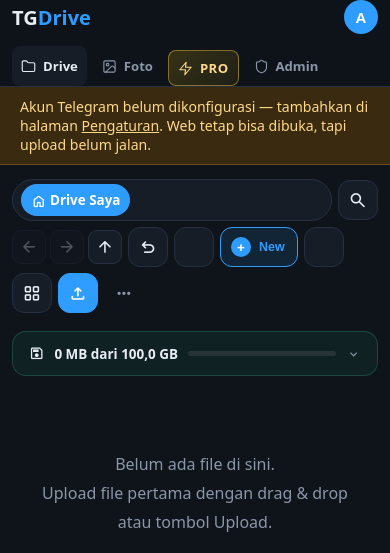
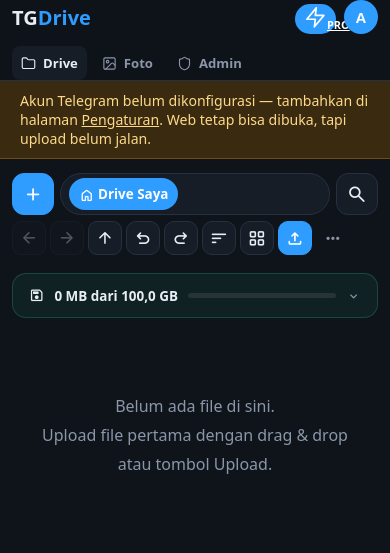
Before and after one commit to diyansantoso26/tgdrive-server, a Flask app: page /drive in a window 390 px wide. Shown: the top 553 px of the page. Run offline with Flask 3, Linux system fonts and the light colour scheme; the visitor is signed in with stand-in values (Sample User, id 1); data comes from the database, SQL or seed files in the repository; data that the repository does not hold is empty; some libraries are stand-ins or nearby versions.

Commit message:
Fix toolbar: font lengkap (sort/redo), New ikon di baris 1, dropdown fixed anti-keluar-layar, PRO badge di samping avatar

```diff
--- a/static/style.css
+++ b/static/style.css
@@ -128,7 +128,7 @@ label.btn{cursor:pointer}
   .wrap{padding:14px 12px 60px}
   .topbar{flex-wrap:wrap;height:auto;padding:8px 12px;gap:8px}
   .topbar nav{order:3;width:100%;overflow-x:auto}
-  .toolbar .tools{flex-wrap:wrap;gap:8px}
+  .toolbar .tools{gap:8px}
   .grid{grid-template-columns:repeat(auto-fill,minmax(140px,1fr))}
   .tl-grid{grid-template-columns:repeat(auto-fill,minmax(100px,1fr))}
   .login-card{margin:20px 12px}
@@ -213,7 +213,8 @@ button .mi,.btn .mi{vertical-align:-4px;font-size:1.15em}
 .locknote{font-size:.8rem;color:var(--muted);padding:6px 2px}
 
 /* ---- menu akun ---- */
-.accwrap{position:relative;margin-left:auto}
+.accwrap{position:relative;margin-left:auto;display:flex;align-items:center;gap:8px}
+.top-pro{font-size:.72rem;font-weight:700;padding:6px 10px;border-radius:20px;white-space:nowrap}
 .storage{margin-left:0}
 .avatar{width:34px;height:34px;border-radius:50%;background:var(--acc);color:var(--onacc);border:0;
   display:flex;align-items:center;justify-content:center;font-weight:800;font-size:15px;cursor:pointer;flex:none}
@@ -259,10 +260,10 @@ button .mi,.btn .mi{vertical-align:-4px;font-size:1.15em}
 /* tombol toolbar */
 .tbtn.on{border-color:var(--acc);color:var(--ink)}
 .tbtn:disabled{opacity:.35;cursor:default}
-/* menu overflow (⋯) */
+/* menu overflow (⋯) — fixed agar tidak terpotong overflow parent (Android) */
 .ovwrap{position:relative}
-.ovdrop{position:absolute;top:40px;right:0;min-width:200px;background:var(--card);border:1px solid var(--line);
-  border-radius:12px;box-shadow:0 12px 32px #0007;z-index:70;overflow:hidden;padding:4px}
+.ovdrop{position:fixed;min-width:210px;max-width:calc(100vw - 16px);background:var(--card);border:1px solid var(--line);
+  border-radius:12px;box-shadow:0 12px 32px #0007;z-index:200;overflow:hidden;padding:4px}
 .ovdrop .accmi{border-radius:8px}
 @media(max-width:720px){.topbar{gap:12px;padding:0 12px}.topbar nav a{padding:8px 9px;font-size:.82rem}}
 
@@ -312,9 +313,9 @@ button .mi,.btn .mi{vertical-align:-4px;font-size:1.15em}
 .ss-warn a{color:#b45309;font-weight:700}
 .ss-warn.crit{background:rgba(248,113,113,.1);border-color:rgba(248,113,113,.45);color:#dc2626}
 .ss-warn.crit a{color:#dc2626}
-/* dropdown tombol (upload / baru) */
+/* dropdown tombol (upload / baru) — fixed agar tidak terpotong overflow parent (Android) */
 .dpwrap{position:relative}
-.dpdrop{position:absolute;top:calc(100% + 6px);right:0;min-width:230px;background:var(--card);border:1px solid var(--line);border-radius:12px;box-shadow:0 12px 32px rgba(0,0,0,.45);padding:6px;z-index:60}
+.dpdrop{position:fixed;min-width:230px;max-width:calc(100vw - 16px);background:var(--card);border:1px solid var(--line);border-radius:12px;box-shadow:0 12px 32px rgba(0,0,0,.45);padding:6px;z-index:200}
 .dpdrop button{display:flex;width:100%;gap:10px;align-items:center;background:none;border:0;color:var(--ink);padding:10px 12px;border-radius:8px;cursor:pointer;font-size:.88rem;font-family:inherit;text-align:left}
 .dpdrop button:hover{background:var(--bg2)}
 .dpdrop button .ic{font-size:1.2rem}
@@ -417,14 +418,12 @@ button .mi,.btn .mi{vertical-align:-4px;font-size:1.15em}
 .ovdiv{height:1px;background:var(--line);margin:5px 8px;opacity:.7}
 .crumb.upbtn{padding:6px 9px;color:var(--acc);font-weight:700}
 .accmi.disabled{opacity:.35;pointer-events:none}
-/* mobile: tombol sedikit lebih ramping */
+/* mobile: ikon baris bawah lebih kecil agar muat sebaris */
 @media(max-width:480px){
-  .tools.toolbar1{gap:6px;overflow-x:auto;scrollbar-width:none}
-  .tools.toolbar1::-webkit-scrollbar{display:none}
+  .tools.toolbar1{gap:4px}
+  .tools.toolbar1 .icobtn{width:34px;height:34px;font-size:1.05rem;border-radius:10px}
+  .tools.toolbar1 .explnav button{width:34px;height:34px;font-size:1rem}
   .tools.toolbar-top{gap:6px}
-  .btn-new{height:40px;padding:0 12px 0 10px;font-size:.78rem}
-  .btn-new .plus{width:20px;height:20px;font-size:.85rem}
-  .icobtn{width:40px;height:40px;font-size:1.05rem}
   .tools.toolbar-top .crumbs{font-size:.74rem}
 }
 .tdiv{width:1px;height:26px;align-self:center;background:var(--line);opacity:.8;flex-shrink:0}
--- a/templates/base.html
+++ b/templates/base.html
@@ -13,14 +13,12 @@
   <nav>
     <a href="{{ url_for('drive') }}" class="{% if active=='drive' %}on{% endif %}"><svg viewBox="0 0 24 24" fill="none" stroke="currentColor" stroke-width="1.8" stroke-linecap="round" stroke-linejoin="round"><path d="M4 20h16a2 2 0 0 0 2-2V8a2 2 0 0 0-2-2h-7.9a2 2 0 0 1-1.69-.9L9.6 3.9A2 2 0 0 0 7.93 3H4a2 2 0 0 0-2 2v13a2 2 0 0 0 2 2Z"/></svg>Drive</a>
     <a href="{{ url_for('photos') }}" class="{% if active=='photos' %}on{% endif %}"><svg viewBox="0 0 24 24" fill="none" stroke="currentColor" stroke-width="1.8" stroke-linecap="round" stroke-linejoin="round"><rect width="18" height="18" x="3" y="3" rx="2"/><circle cx="9" cy="9" r="2"/><path d="m21 15-3.1-3.1a2 2 0 0 0-2.8 0L6 21"/></svg>Foto</a>
-    {% if nav_is_pro %}
-    <a href="{{ url_for('upgrade_page') }}" class="probadge {% if active=='upgrade' %}on{% endif %}" title="PRO aktif — lihat lisensi"><svg viewBox="0 0 24 24" fill="none" stroke="currentColor" stroke-width="1.8" stroke-linecap="round" stroke-linejoin="round"><polygon points="13 2 3 14 12 14 11 22 21 10 12 10 13 2"/></svg>PRO</a>
-    {% else %}
-    <a href="{{ url_for('upgrade_page') }}" class="{% if active=='upgrade' %}on{% endif %}"><svg viewBox="0 0 24 24" fill="none" stroke="currentColor" stroke-width="1.8" stroke-linecap="round" stroke-linejoin="round"><polygon points="13 2 3 14 12 14 11 22 21 10 12 10 13 2"/></svg>Upgrade</a>
-    {% endif %}
     {% if nav_is_admin %}<a href="{{ url_for('admin_page') }}" class="{% if active=='admin' %}on{% endif %}"><svg viewBox="0 0 24 24" fill="none" stroke="currentColor" stroke-width="1.8" stroke-linecap="round" stroke-linejoin="round"><path d="M20 13c0 5-3.5 7.5-7.66 8.95a1 1 0 0 1-.67-.01C7.5 20.5 4 18 4 13V6a1 1 0 0 1 1-1c2 0 4.5-1.2 6.24-2.72a1 1 0 0 1 1.52 0C14.51 3.81 17 5 19 5a1 1 0 0 1 1 1z"/></svg>Admin</a>{% endif %}
   </nav>
   <div class="accwrap">
+    {% if nav_is_pro %}
+    <a href="{{ url_for('upgrade_page') }}" class="probadge top-pro" title="PRO aktif — lihat lisensi"><svg viewBox="0 0 24 24" fill="none" stroke="currentColor" stroke-width="1.8" stroke-linecap="round" stroke-linejoin="round"><polygon points="13 2 3 14 12 14 11 22 21 10 12 10 13 2"/></svg>PRO</a>
+    {% endif %}
     <button class="avatar" id="accBtn" title="{{ nav_display_name }}">{{ (nav_display_name or '?')[:1].upper() }}</button>
     <div class="accdrop hidden" id="accDrop">
       <div class="acchead">
--- a/templates/drive.html
+++ b/templates/drive.html
@@ -4,6 +4,14 @@
 {% block content %}
 <div class="toolbar">
   <div class="tools toolbar-top">
+    <div class="dpwrap">
+      <button class="icobtn primary" id="newBtn" title="Baru"><span class="mi mi-add"></span></button>
+      <div class="dpdrop hidden" id="newDrop">
+        <button id="newTxt"><span class="ic"><span class="mi mi-description"></span></span><span>File teks<small>.txt — catatan polos</small></span></button>
+        <button id="newMd"><span class="ic"><span class="mi mi-edit-note"></span></span><span>Markdown<small>.md — dengan pratinjau</small></span></button>
+        <button id="newFolderBtn"><span class="ic"><span class="mi mi-folder"></span></span><span>Folder baru</span></button>
+      </div>
+    </div>
     <div class="crumbs pill" id="crumbs"></div>
     <button class="icobtn" id="searchToggle" title="Cari"><span class="mi mi-search"></span></button>
   </div>
@@ -15,14 +23,6 @@
     </div>
     <button class="icobtn" id="undoBtnT" title="Urungkan (Ctrl+Z)"><span class="mi mi-undo"></span></button>
     <button class="icobtn" id="redoBtnT" title="Ulangi (Ctrl+Shift+Z)"><span class="mi mi-redo"></span></button>
-    <div class="dpwrap">
-      <button class="btn-new" id="newBtn"><span class="plus">+</span>New</button>
-      <div class="dpdrop hidden" id="newDrop">
-        <button id="newTxt"><span class="ic"><span class="mi mi-description"></span></span><span>File teks<small>.txt — catatan polos</small></span></button>
-        <button id="newMd"><span class="ic"><span class="mi mi-edit-note"></span></span><span>Markdown<small>.md — dengan pratinjau</small></span></button>
-        <button id="newFolderBtn"><span class="ic"><span class="mi mi-folder"></span></span><span>Folder baru</span></button>
-      </div>
-    </div>
     <div class="dpwrap">
       <button class="icobtn" id="sortBtn" title="Urutkan"><span class="mi mi-sort"></span></button>
       <div class="dpdrop hidden" id="sortDrop">
@@ -103,15 +103,28 @@
 {% block scripts %}
 <script>
 initDrive();
+// Posisi dropdown fixed agar tidak terpotong & tidak keluar layar (Android)
+function placeDrop(btn,d){
+  const r=btn.getBoundingClientRect();
+  d.style.top=(r.bottom+6+window.scrollY)+'px';
+  // ukur lebar dulu (sementara tampilkan off-screen)
+  d.style.visibility='hidden';d.classList.remove('hidden');
+  const w=d.offsetWidth||230;
+  let left=r.left;
+  if(left+w>window.innerWidth-8)left=r.right-w; // rata kanan bila di tepi
+  d.style.left=Math.max(8,left)+'px';
+  d.style.visibility='';
+}
 // Menu ⋯ (Pilih banyak + Tong Sampah)
 (function(){
   const b=document.getElementById('ovBtn'),d=document.getElementById('ovDrop');
   if(!b||!d)return;
-  b.addEventListener('click',e=>{e.stopPropagation();d.classList.toggle('hidden')});
+  b.addEventListener('click',e=>{e.stopPropagation();
+    if(d.classList.contains('hidden'))placeDrop(b,d);else d.classList.add('hidden')});
   document.addEventListener('click',e=>{if(!d.classList.contains('hidden')&&!e.target.closest('.ovwrap'))d.classList.add('hidden')});
   d.addEventListener('click',()=>d.classList.add('hidden'));
 })();
-// Dropdown Upload & ＋Baru
+// Dropdown Upload & ＋Baru & Sort
 (function(){
   const pairs=[['upBtn','upDrop'],['newBtn','newDrop'],['sortBtn','sortDrop']];
   pairs.forEach(([b,dd])=>{
@@ -119,7 +132,7 @@ initDrive();
     if(!btn||!d)return;
     btn.addEventListener('click',e=>{e.stopPropagation();
       document.querySelectorAll('.dpdrop').forEach(x=>{if(x!==d)x.classList.add('hidden')});
-      d.classList.toggle('hidden')});
+      if(d.classList.contains('hidden'))placeDrop(btn,d);else d.classList.add('hidden')});
   });
   document.addEventListener('click',e=>{if(!e.target.closest('.dpwrap'))document.querySelectorAll('.dpdrop').forEach(x=>x.classList.add('hidden'))});
   document.getElementById('upFolderBtn').onclick=()=>{document.querySelectorAll('.dpdrop').forEach(x=>x.classList.add('hidden'));document.getElementById('folderInput').click()};
```
Also changed, not shown: static/fonts/msymbols.woff2.
